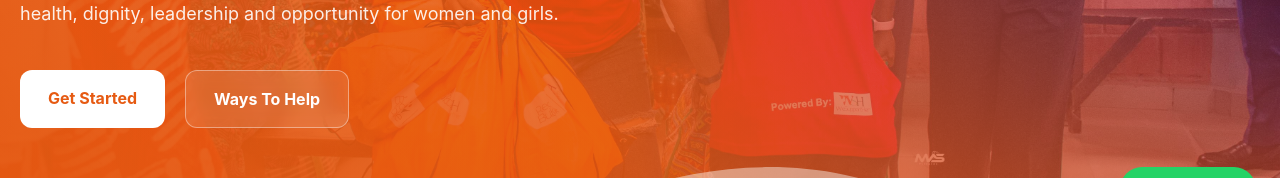
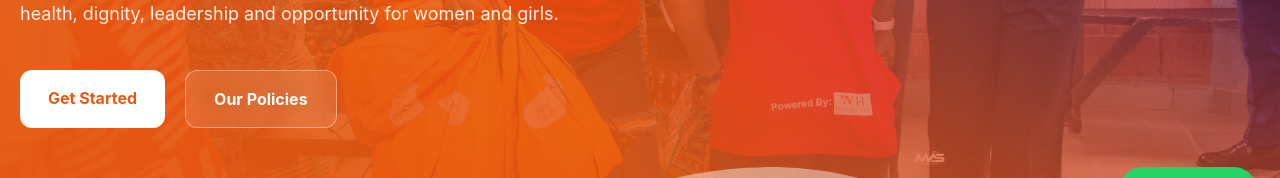
Before and after one commit to vicsystems55/wesupportherng, a Vue app: page /get-involved in a window 1280 px wide. Shown: the part 565-743 px from the top of the page. Built offline with nearby package versions, Linux system fonts and the light colour scheme.

Commit message:
volunteer policy

```diff
--- a/src/components/about/WhoWeAreSection.vue
+++ b/src/components/about/WhoWeAreSection.vue
@@ -53,7 +53,7 @@
 
   <h2 class="mt-6 font-display text-4xl font-black leading-tight text-dark md:text-5xl">
     Welcome to
-    <span class="text-secondary">WeSupportHer.</span>
+    <span class="text-secondary">WeSupportHer</span>
   </h2>
 
   <div class="mt-8 rounded-[2rem] border border-black/5 bg-white p-7 shadow-xl shadow-black/5 md:p-9">
--- a/src/pages/GetInvolved.vue
+++ b/src/pages/GetInvolved.vue
@@ -42,12 +42,12 @@
                 Get Started
               </router-link>
 
-              <a
-                href="#ways"
+              <router-link
+                to="/voluneteer-policy"
                 class="rounded-xl border border-white/40 bg-white/10 px-7 py-4 font-bold text-white backdrop-blur-sm transition hover:bg-white hover:text-dark"
               >
-                Ways To Help
-              </a>
+                Our Policies
+            </router-link>
             </div>
           </div>
         </div>
@@ -126,13 +126,13 @@
                 {{ item.text }}
               </p>
 
-              <a
-                href="#interest-form"
+              <router-link
+                to="/volunteer-agreement"
                 class="mt-6 inline-flex rounded-xl border px-5 py-3 text-sm font-bold transition hover:text-white"
                 :class="item.button"
               >
                 {{ item.cta }} →
-              </a>
+              </router-link>
             </article>
           </div>
 
```
